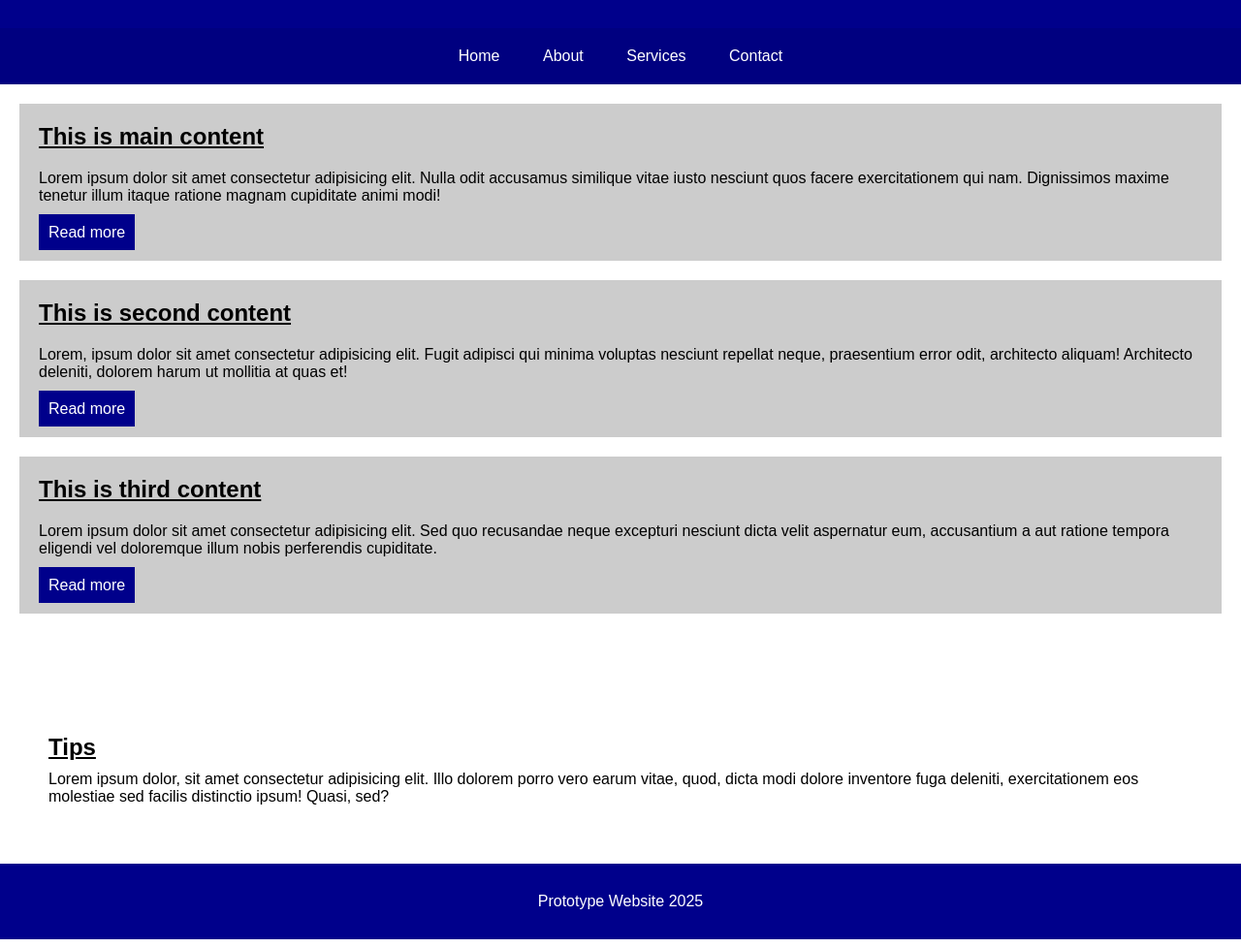
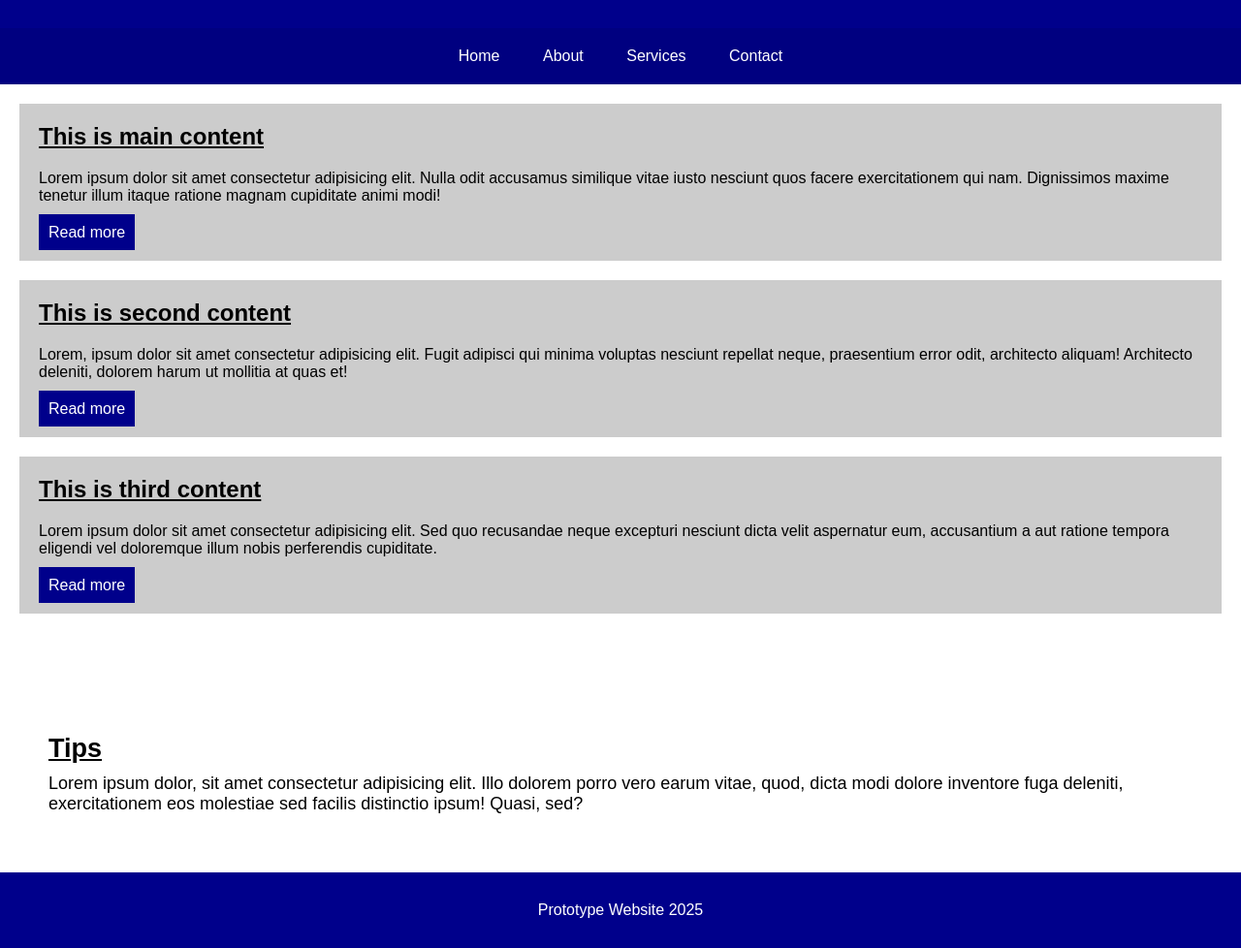
Before and after one commit to Pannathat121/New-Project, a plain HTML site: page index.html in a window 1280 px wide. Shown: the part 108-1086 px from the top of the page at 97% size. Drawn offline with Linux system fonts and the light colour scheme.

Commit message:
add file

```diff
--- a/index.html
+++ b/index.html
@@ -52,7 +52,6 @@
         </section>
     </main>
 
-    <div class="tips-box">
     <aside class="tips-container">
         <h2 class="tips-title">Tips</h2>
         <p class="tips-info">
@@ -62,7 +61,6 @@
             sed?
         </p>
     </aside>
-    </div>
 
     <footer>
         Prototype Website 2025
--- a/style.css
+++ b/style.css
@@ -96,13 +96,10 @@ main {
 }
 
 /* Tips section */
-.tips-box {
-    box-sizing: content-box;
-}
-
 .tips-container {
     padding: 20px;
     margin: 30px;
+    font-size: large;
     display: block;
 }
 
@@ -114,6 +111,7 @@ main {
     padding: 10px 0;
 }
 
+/* Footer section */
 footer {
     background-color: darkblue;
     color: white;
```
Lines whose indentation alone changed are shown as unchanged.
